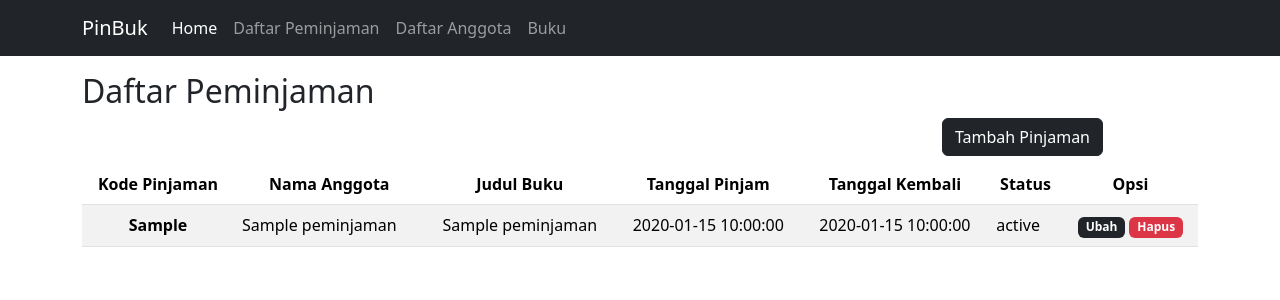
After one commit to AffanSurya/peminjaman_buku, a PHP site: the page made by app/views/sewa/index.php in a window 1280 px wide. The commit adds this page. Shown: the top 300 px of the page. Run offline with PHP 8.4, Linux system fonts and the light colour scheme; the template is opened without the code that fills it: most values are stand-ins (such as "Sample title", 1, 10 or a date in 2020); some libraries are stand-ins or nearby versions.

```diff
--- a/app/core/Koneksi.php
+++ b/app/core/Database.php
@@ -1,6 +1,6 @@
 <?php
 
-class Koneksi
+class Database
 {
     private $dbh;
     private $stmt;
@@ -40,6 +40,9 @@ class Koneksi
                 case is_null($value):
                     $type = PDO::PARAM_NULL;
                     break;
+                    // case is_date($value):
+                    //     $type = PDO::PARAM_NULL;
+                    break;
                 default:
                     $type = PDO::PARAM_STR;
                     break;
--- a/app/init.php
+++ b/app/init.php
@@ -2,4 +2,4 @@
 
 require_once 'core/App.php';
 require_once 'core/Controller.php';
-require_once 'core/Koneksi.php';
+require_once 'core/Database.php';
--- a/app/models/AnggotaModel.php
+++ b/app/models/AnggotaModel.php
@@ -1,13 +1,13 @@
 <?php
 
-class AnggotaModel extends Koneksi
+class AnggotaModel extends Database
 {
     private $table = 'anggota';
     private $db;
 
     public function __construct()
     {
-        $this->db = new Koneksi;
+        $this->db = new Database;
     }
 
     public function getAllAnggota()
--- a/app/models/BukuModel.php
+++ b/app/models/BukuModel.php
@@ -1,13 +1,13 @@
 <?php
 
-class BukuModel extends Koneksi
+class BukuModel extends Database
 {
     private $table = 'buku';
     private $db;
 
     public function __construct()
     {
-        $this->db = new Koneksi;
+        $this->db = new Database;
     }
 
     public function getAllBuku()
--- a/app/models/PinjamModel.php
+++ /dev/null
@@ -1,6 +0,0 @@
-<?php
-
-class PinjamModel
-{
-    private $kode_pinjam, $tglPinjam, $tglKembali, $status;
-}
--- /dev/null
+++ b/app/views/sewa/index.php
@@ -0,0 +1,105 @@
+<div class="container mt-3">
+
+    <h2>Daftar Peminjaman</h2>
+    <!-- Button trigger modal -->
+    <div class="row">
+        <div class="col-md-11">
+            <button type="button" class="btn btn-dark tampilModalTambah float-end" data-bs-toggle="modal" data-bs-target="#formModal">
+                Tambah Pinjaman
+            </button>
+        </div>
+    </div>
+    <div class="panel panel-default">
+        <div class="panel-heading">
+            <h3 class="panel-title"></h3>
+        </div>
+        <div class="panel-body">
+            <div class="table-responsive">
+                <table class="table table-striped table-hover">
+                    <thead>
+                        <tr class="text-center">
+                            <th scope="col">Kode Pinjaman</th>
+                            <th scope="col">Nama Anggota</th>
+                            <th scope="col">Judul Buku</th>
+                            <th scope="col">Tanggal Pinjam</th>
+                            <th scope="col">Tanggal Kembali</th>
+                            <th scope="col">Status</th>
+                            <th scope="col">Opsi</th>
+                        </tr>
+                    </thead>
+                    <tbody>
+                        <?php foreach ($data['peminjaman'] as $peminjaman) : ?>
+                            <tr>
+                                <th scope="row" class="text-center"><?= $peminjaman['kode_pinjaman'] ?></th>
+                                <td><?= $peminjaman['nama'] ?></td>
+                                <td class="text-center"><?= $peminjaman['judul'] ?></td>
+                                <td class="text-center"><?= $peminjaman['tgl_pinjam'] ?></td>
+                                <td class="text-center"><?= $peminjaman['tgl_kembali'] ?></td>
+                                <td><?= $peminjaman['status'] ?></td>
+                                <td class="text-center">
+                                    <a href="http://localhost/peminjaman_buku/public/peminjaman/ubah/<?= $peminjaman['kode_pinjaman'] ?>" class="badge text-bg-dark tampilModalUbah" style="text-decoration: none;" data-bs-toggle="modal" data-bs-target="#formModal" data-id="<?= $peminjaman['kode_pinjaman']; ?>">Ubah</a>
+                                    <a href="http://localhost/peminjaman_buku/public/peminjaman/hapus/<?= $peminjaman['kode_pinjaman'] ?>" class="badge text-bg-danger" style="text-decoration: none;" onclick="return confirm('Apakah anda yakin menghapus peminjaman Buku <?= $peminjaman['judul'] ?> atas nama <?= $peminjaman['nama'] ?> dari Daftar peminjaman?');">Hapus</a>
+                                </td>
+                            </tr>
+                        <?php endforeach; ?>
+                    </tbody>
+                </table>
+            </div>
+        </div>
+        <div class="panel-footer"></div>
+    </div>
+</div>
+
+
+
+
+<!-- Modal -->
+<div class="modal fade" id="formModal" tabindex="-1" aria-labelledby="exampleModalLabel" aria-hidden="true">
+    <div class="modal-dialog">
+        <div class="modal-content">
+            <div class="modal-header">
+                <h1 class="modal-title fs-5" id="exampleModalLabel">Tambah Pinjaman</h1>
+                <button type="button" class="btn-close" data-bs-dismiss="modal" aria-label="Close"></button>
+            </div>
+            <div class="modal-body">
+                <form action="http://localhost/peminjaman_buku/public/peminjaman/tambah" method="post">
+                    <input type="hidden" name="id_anggota" id="id_anggota">
+                    <div class="form-floating mb-3">
+                        <input type="text" class="form-control" id="nama" name="nama" placeholder="Affan">
+                        <label for="nama">Nama</label>
+                    </div>
+
+                    <select class="form-select mb-3" aria-label="Default select example " id="jenis_kelamin" name="jenis_kelamin">
+                        <option selected disabled>Jenis Kelamin</option>
+                        <option value="Laki-laki">Laki-laki</option>
+                        <option value="Perempuan">Perempuan</option>
+                    </select>
+
+                    <div class="form-floating mb-3">
+                        <input type="number" class="form-control" id="no_telepon" name="no_telepon" placeholder="0812********" style=" appearance: textfield;">
+                        <label for="no_telepon">Nomor Telepon</label>
+                    </div>
+
+                    <div class="form-floating mb-3">
+                        <input type="email" class="form-control" id="email" name="email" placeholder="name@example.com">
+                        <label for="email">Email</label>
+                    </div>
+
+                    <div class="form-floating mb-3">
+                        <input type="text" class="form-control" id="alamat" name="alamat" placeholder="name@example.com">
+                        <label for="alamat">Alamat</label>
+                    </div>
+            </div>
+            <div class="modal-footer">
+                <button type="button" class="btn btn-secondary" data-bs-dismiss="modal">Keluar</button>
+                <button type="submit" class="btn btn-primary buttonModalFooter">Tambah</button>
+                </form>
+            </div>
+        </div>
+    </div>
+</div>
+
+
+<!-- JavaScript -->
+<script src="https://cdnjs.cloudflare.com/ajax/libs/jquery/3.6.4/jquery.min.js" integrity="sha512-pumBsjNRGGqkPzKHndZMaAG+bir374sORyzM3uulLV14lN5LyykqNk8eEeUlUkB3U0M4FApyaHraT65ihJhDpQ==" crossorigin="anonymous" referrerpolicy="no-referrer"></script>
+<script src="http://localhost/peminjaman_buku/public/js/scriptAnggota.js"></script>
--- a/app/views/template/header.php
+++ b/app/views/template/header.php
@@ -20,6 +20,7 @@
             <div class="collapse navbar-collapse" id="navbarNavAltMarkup">
                 <div class="navbar-nav">
                     <a class="nav-link active" aria-current="page" href="http://localhost/peminjaman_buku/public/home">Home</a>
+                    <a class="nav-link" href="http://localhost/peminjaman_buku/public/peminjaman">Daftar Peminjaman</a>
                     <a class="nav-link" href="http://localhost/peminjaman_buku/public/daftarAnggota">Daftar Anggota</a>
                     <a class="nav-link" href="http://localhost/peminjaman_buku/public/buku">Buku</a>
                 </div>
```
Also changed, not shown: app/controllers/Sewa.php (added, +21 -0 lines), app/models/SewaModel.php (added, +33 -0 lines).
